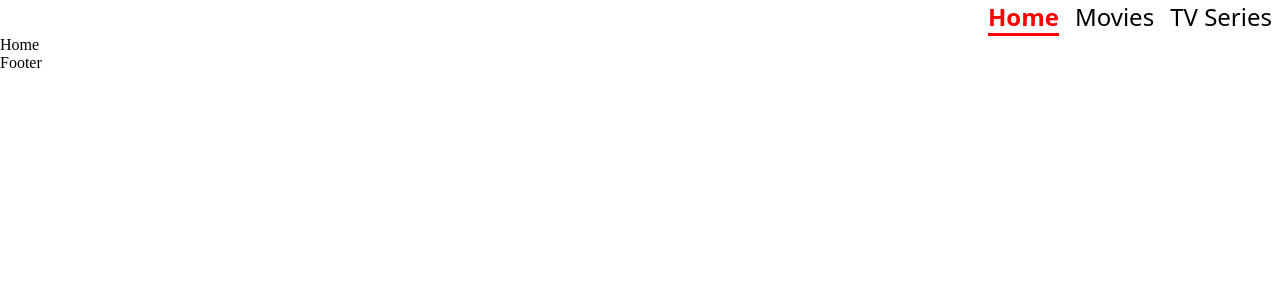
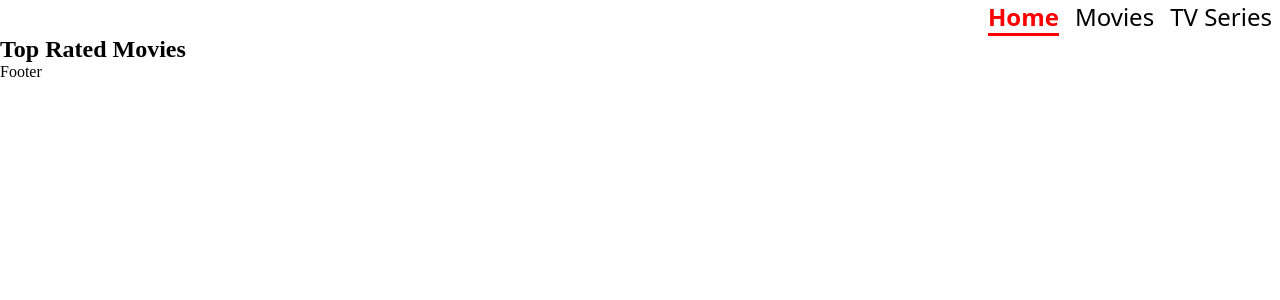
Before and after one commit to Isebring/GHE-Movie-App, a React (Vite) app: page / in a window 1280 px wide. Shown: the top 300 px of the page. Built offline with nearby package versions, Linux system fonts and the light colour scheme.

Commit message:
Added MovieCard component with Props interface

```diff
--- a/src/pages/Home.tsx
+++ b/src/pages/Home.tsx
@@ -1,7 +1,13 @@
-function Home()  {
+function Home() {
   return (
-    <div>Home</div>
-  )
+    <>
+      <div>
+        <div>
+          <h2>Top Rated Movies</h2>
+        </div>
+      </div>
+    </>
+  );
 }
 
-export default Home
+export default Home;
```
Also changed, not shown: src/components/MovieCard.tsx (added, +33 -0 lines).
